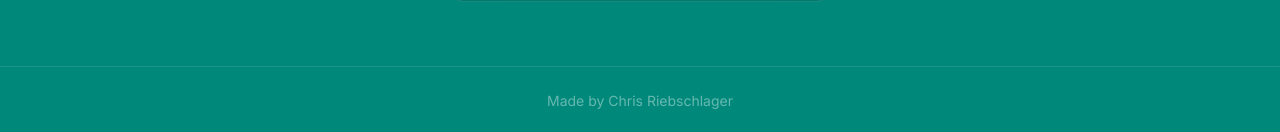
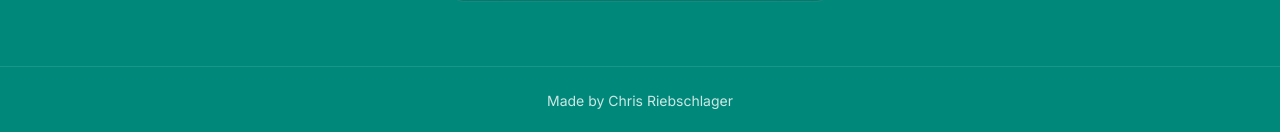
Before and after one commit to riebschlager/Chroma2026, a React (Vite) app: page / in a window 1280 px wide. Shown: the part 695-827 px from the top of the page. Built offline with nearby package versions, Linux system fonts and the light colour scheme; a web font is replaced by a local one.

Commit message:
fix: Adjust footer text color for better readability
Updates the footer text color to improve contrast and readability against various background themes, particularly when in day view with a light background.

```diff
--- a/App.tsx
+++ b/App.tsx
@@ -331,7 +331,7 @@ const App: React.FC = () => {
       </main>
 
       {/* Footer */}
-      <footer className={`border-t py-6 text-center text-sm transition-colors duration-500 ${isDayView ? (isBgLight ? 'border-slate-200 text-slate-400' : 'border-white/10 text-white/40') : 'border-slate-200 text-slate-400'}`}>
+      <footer className={`border-t py-6 text-center text-sm transition-colors duration-500 ${isDayView ? (isBgLight ? 'border-slate-200 text-slate-600' : 'border-white/10 text-white/80') : 'border-slate-200 text-slate-600'}`}>
         <p>Made by <a href="http://the816.com">Chris Riebschlager</a></p>
       </footer>
     </div>
```
